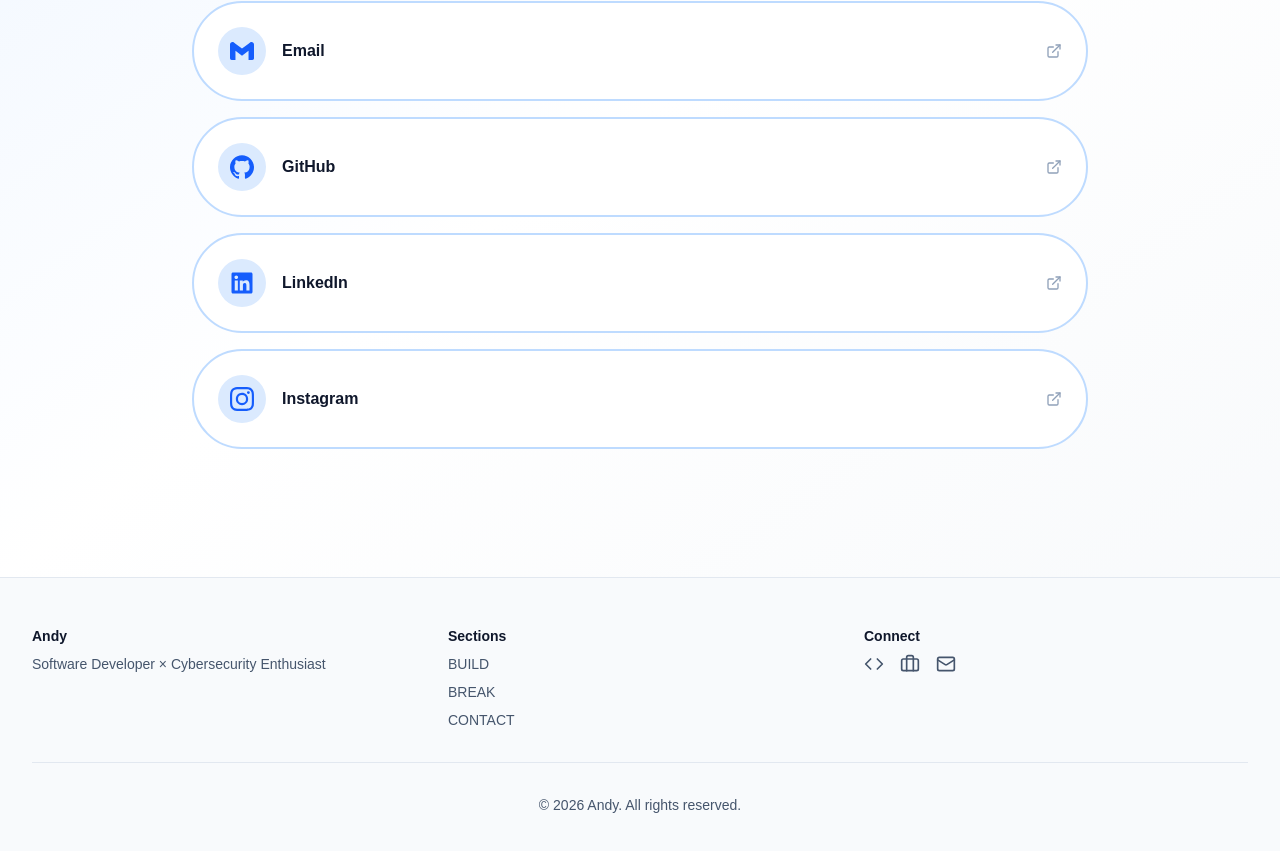
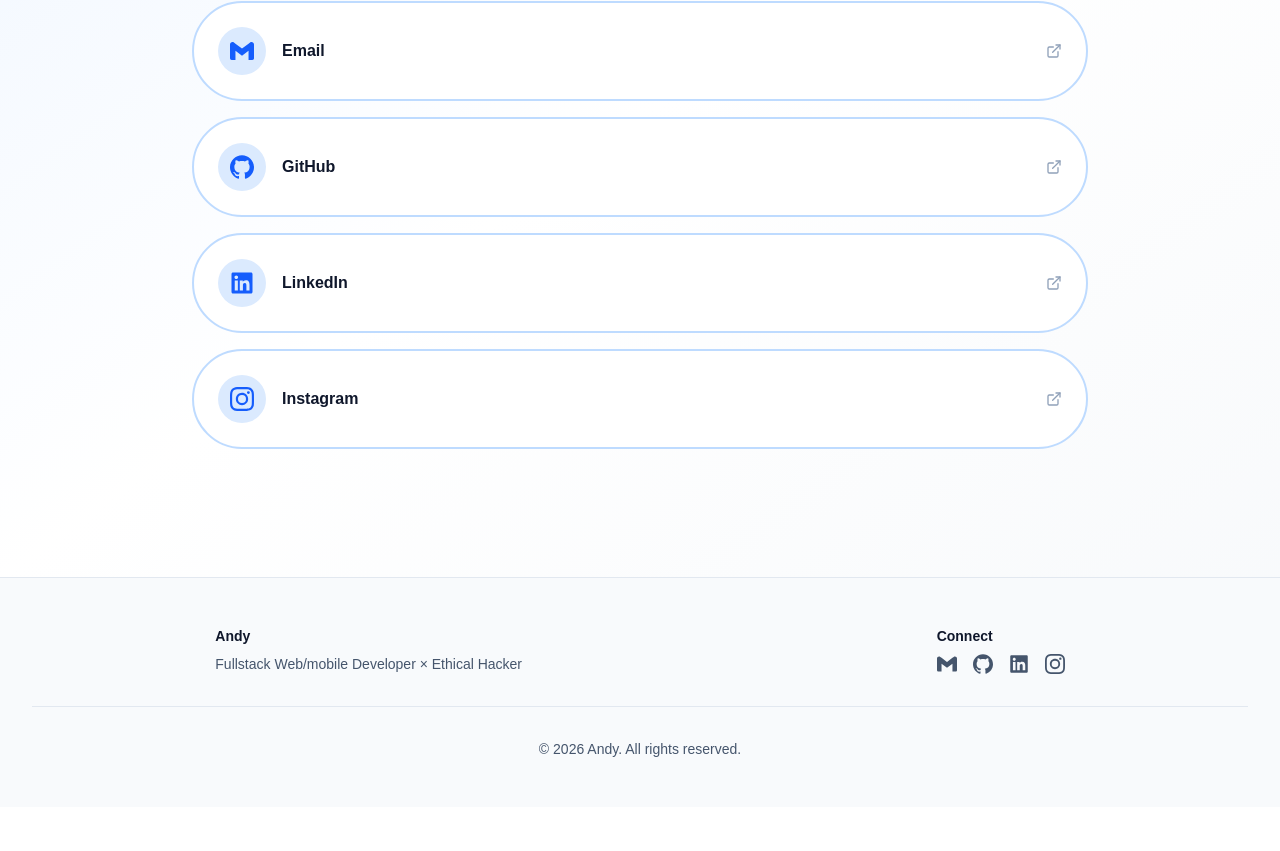
Before and after one commit to AndyManantsoa/portfolio, a Next.js app: page /contact in a window 1280 px wide. Shown: the part 343-1194 px from the top of the page. After the commit the page ends 1150 px from the top, so only its background shows below. Built offline with nearby package versions, Linux system fonts and the light colour scheme.

Commit message:
refactor: update social media links and improve footer layout

```diff
--- a/src/components/contact/ContactHero.tsx
+++ b/src/components/contact/ContactHero.tsx
@@ -1,7 +1,7 @@
 "use client";
 
 import { motion } from "framer-motion";
-import { Mail, Code, Briefcase, ExternalLink } from "lucide-react";
+import { ExternalLink } from "lucide-react";
 import { SiInstagram, SiGmail, SiGithub } from "react-icons/si";
 import { FaLinkedin } from "react-icons/fa";
 
@@ -41,7 +41,7 @@ export function ContactHero() {
     },
     {
       name: "Instagram",
-      href: "https://www.instagram.com/andymanantsoa",
+      href: "https://www.instagram.com/manantso_",
       icon: SiInstagram,
     },
   ];
--- a/src/components/layout/Footer.tsx
+++ b/src/components/layout/Footer.tsx
@@ -1,76 +1,50 @@
 "use client";
 
 import Link from "next/link";
-import { Code, Briefcase, Mail } from "lucide-react";
+import { SiInstagram, SiGmail, SiGithub } from "react-icons/si";
+import { FaLinkedin } from "react-icons/fa";
 
 export function Footer() {
   const currentYear = new Date().getFullYear();
 
   const socialLinks = [
     {
-      icon: Code,
-      href: "https://github.com",
+      icon: SiGmail,
+      href: "mailto:andymanantsoa@myyahoo.com",
+      label: "Email",
+    },
+    {
+      icon: SiGithub,
+      href: "https://github.com/AndyManantsoa",
       label: "GitHub",
       target: "_blank",
     },
     {
-      icon: Briefcase,
-      href: "https://linkedin.com",
+      icon: FaLinkedin,
+      href: "https://linkedin.com/in/AndyManantsoa",
       label: "LinkedIn",
       target: "_blank",
     },
     {
-      icon: Mail,
-      href: "mailto:hello@example.com",
-      label: "Email",
+      icon: SiInstagram,
+      href: "https://instagram.com/manantso_",
+      label: "Instagram",
+      target: "_blank",
     },
   ];
 
   return (
     <footer className="border-t border-slate-200 bg-slate-50 dark:border-slate-800 dark:bg-slate-950">
       <div className="mx-auto max-w-7xl px-4 py-12 sm:px-6 lg:px-8">
-        <div className="grid grid-cols-1 gap-8 md:grid-cols-3">
+        <div className="flex items-center justify-around md:gap-12">
           {/* About */}
           <div>
             <h3 className="text-sm font-bold text-slate-900 dark:text-white">
               Andy
             </h3>
             <p className="mt-2 text-sm text-slate-600 dark:text-slate-400">
-              Software Developer × Cybersecurity Enthusiast
+              Fullstack Web/mobile Developer × Ethical Hacker
             </p>
-          </div>
-
-          {/* Links */}
-          <div>
-            <h3 className="text-sm font-bold text-slate-900 dark:text-white">
-              Sections
-            </h3>
-            <ul className="mt-2 space-y-2 text-sm">
-              <li>
-                <Link
-                  href="/build"
-                  className="text-slate-600 hover:text-slate-900 dark:text-slate-400 dark:hover:text-white"
-                >
-                  BUILD
-                </Link>
-              </li>
-              <li>
-                <Link
-                  href="/break"
-                  className="text-slate-600 hover:text-slate-900 dark:text-slate-400 dark:hover:text-white"
-                >
-                  BREAK
-                </Link>
-              </li>
-              <li>
-                <Link
-                  href="/contact"
-                  className="text-slate-600 hover:text-slate-900 dark:text-slate-400 dark:hover:text-white"
-                >
-                  CONTACT
-                </Link>
-              </li>
-            </ul>
           </div>
 
           {/* Social */}
```
